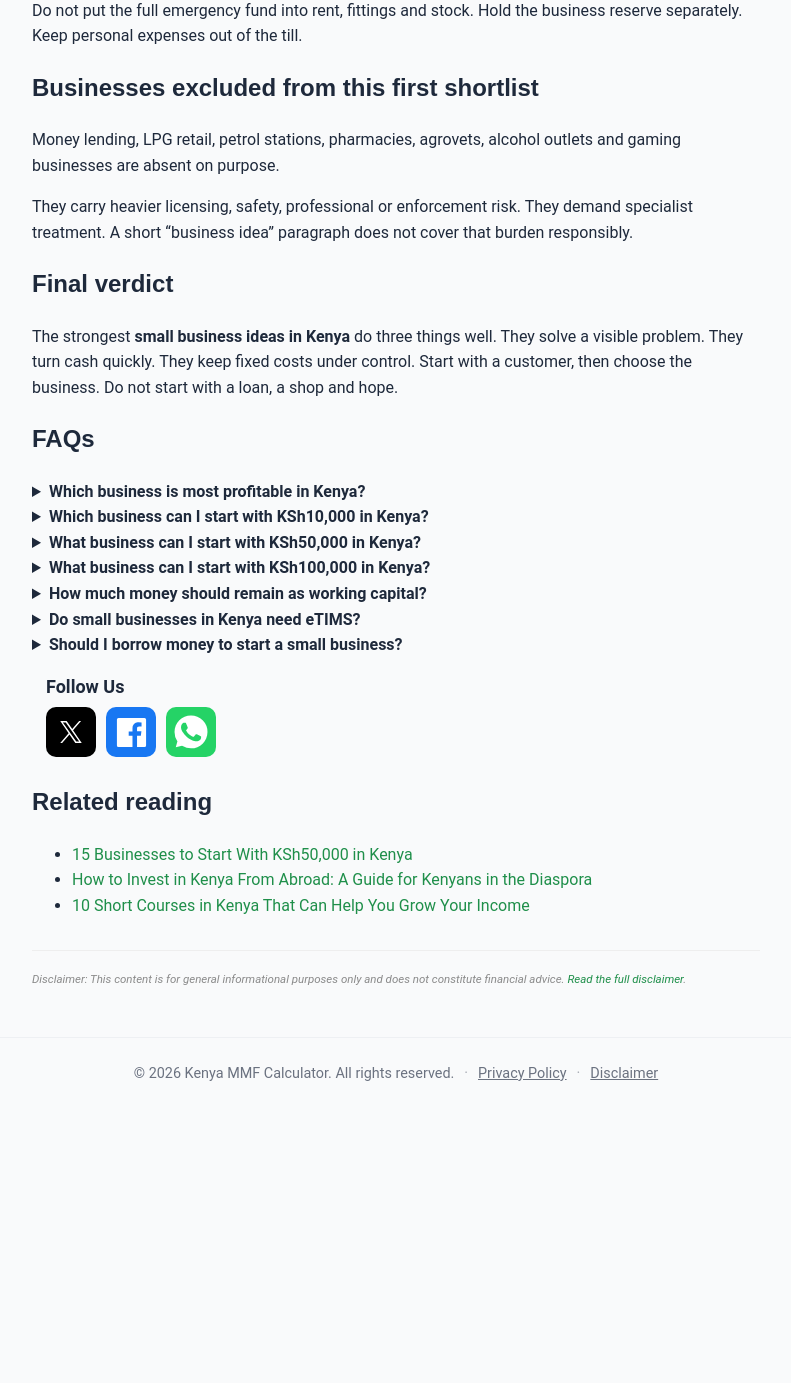
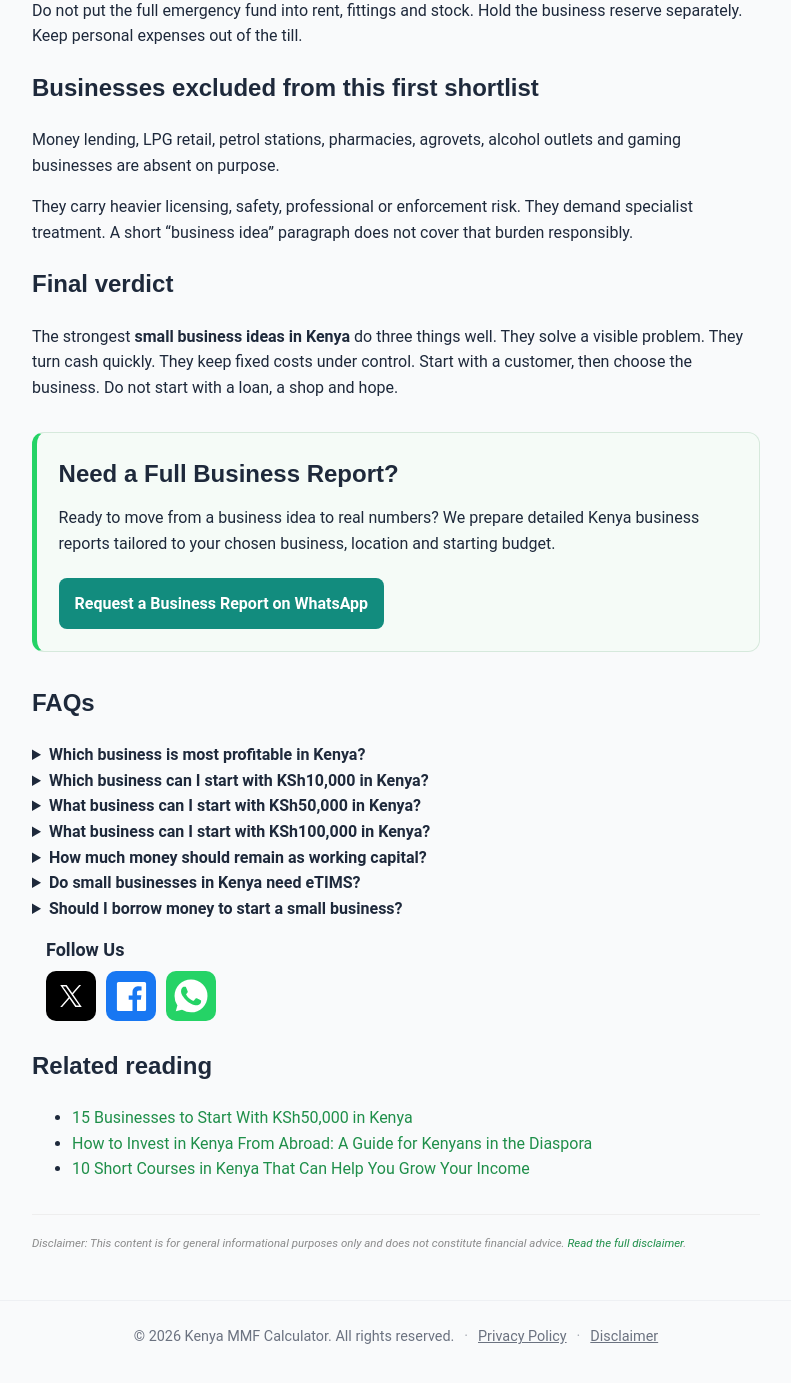
Before and after one commit to Coinimain/kenyanmmf, a Jekyll site: the page built from _posts/2026-09-10-business-ideas-in-kenya.md, in a window 1280 px wide and 1400 px high, scrolled down 12636 px. Shown: the top 1383 px of the window, without its empty margins (244-1035 px from the left). Built offline with Jekyll 4.4.1, drawn with Linux system fonts in a browser that asks for light colours; before the commit the page ends 13773 px from its top, so only the background shows below that.

Commit message:
Add WhatsApp business report CTA

```diff
--- a/_posts/2026-09-10-business-ideas-in-kenya.md
+++ b/_posts/2026-09-10-business-ideas-in-kenya.md
@@ -400,6 +400,22 @@ They carry heavier licensing, safety, professional or enforcement risk. They dem
 
 The strongest **small business ideas in Kenya** do three things well. They solve a visible problem. They turn cash quickly. They keep fixed costs under control. Start with a customer, then choose the business. Do not start with a loan, a shop and hope.
 
+<div class="business-report-cta">
+  <h2>Need a Full Business Report?</h2>
+
+  <p>Ready to move from a business idea to real numbers? We prepare detailed Kenya business reports tailored to your chosen business, location and starting budget.</p>
+
+  <a
+    class="business-report-button"
+    href="https://wa.me/254732241958?text=Hello%20Kenya%20MMF%20Calculator%2C%20I%20found%20the%2025%20Business%20Ideas%20guide%20and%20want%20a%20custom%20business%20report.%0A%0ABusiness%20idea%3A%20%0ACounty%2Ftown%3A%20%0AStarting%20budget%3A%20"
+    target="_blank"
+    rel="noopener"
+    aria-label="Request a custom business report through WhatsApp"
+  >
+    Request a Business Report on WhatsApp
+  </a>
+</div>
+
 ## FAQs
 
 {% for item in page.faq %}
--- a/style.css
+++ b/style.css
@@ -1912,3 +1912,37 @@ mjx-container[display="true"] {
     height: 48px;
   }
 }
+
+.business-report-cta {
+  margin: 2rem 0;
+  padding: 1.35rem;
+  background: #f5fbf7;
+  border: 1px solid #d6e9dc;
+  border-left: 5px solid #25d366;
+  border-radius: 12px;
+}
+
+.business-report-cta h2 {
+  margin: 0 0 0.75rem;
+}
+
+.business-report-cta p {
+  margin: 0.6rem 0;
+}
+
+.business-report-button {
+  display: inline-block;
+  margin-top: 0.75rem;
+  padding: 0.8rem 1rem;
+  color: #fff !important;
+  background: #128c7e;
+  border-radius: 8px;
+  font-weight: 700;
+  text-decoration: none;
+}
+
+.business-report-button:hover,
+.business-report-button:focus {
+  background: #0f766e;
+  text-decoration: none;
+}
```
